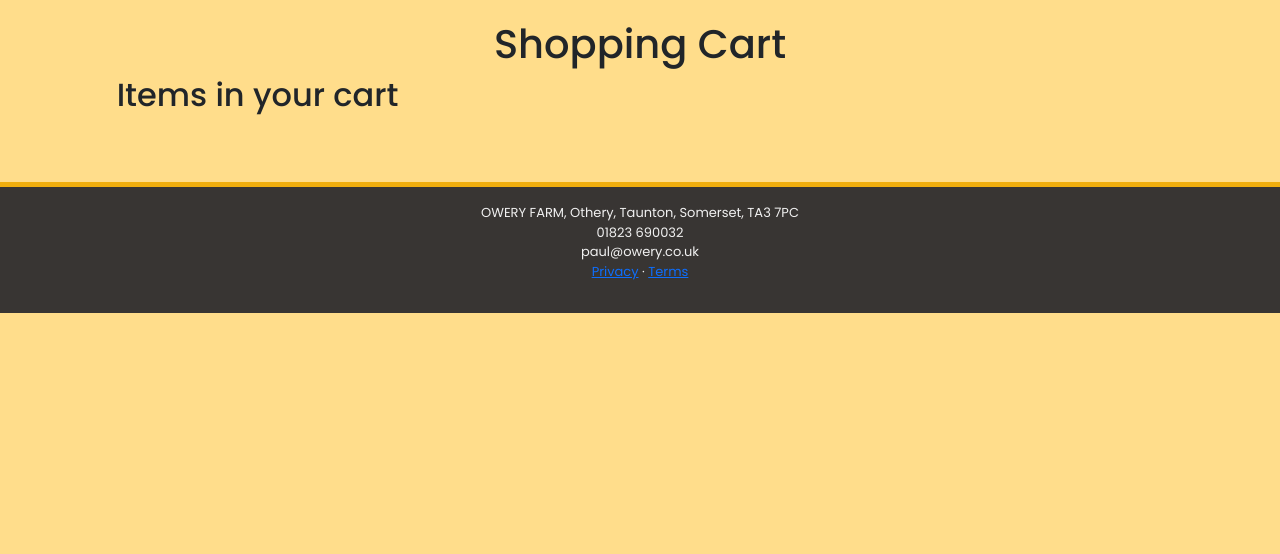
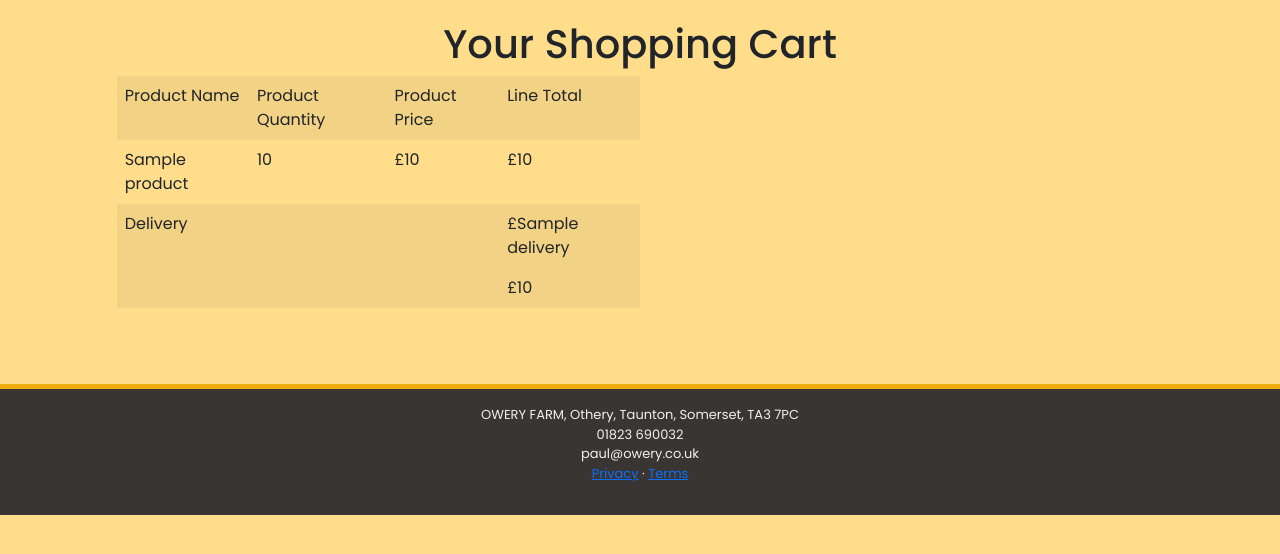
Before and after one commit to PaulWheatcroft/owery-joinery, a Django app: template cart/templates/cart/cart.html in a window 1280 px wide. Shown: the part 76-630 px from the top of the page. Run offline with Django 3.2, Linux system fonts and the light colour scheme; the template is opened without the code that fills it: most values are stand-ins (such as "Sample title", 1, 10 or a date in 2020); some libraries are stand-ins or nearby versions.

Commit message:
Added shopping cart contents table to cart.html

```diff
--- a/cart/templates/cart/cart.html
+++ b/cart/templates/cart/cart.html
@@ -5,17 +5,44 @@
 <div class="container-fluid">
     <div class="row my-row">
         <div class="col-12 col-md-10 offset-md-1">
-            <h1>Shopping Cart</h1>
+            <h1>Your Shopping Cart</h1>
             <div class="row">
-                <div class="col">
-                    <h2>Items in your cart</h2>
-                </div>
             </div>
             <div class="row">
-                <div class="col">
+                <div class="col-12 col-lg-6">
                     {% if cart_items %}
-                    <div class="table-responsive rounded">
-
+                    <div>
+                        <table class="table table-striped table-borderless">
+                            <tbody>
+                            <tr>
+                            <td>Product Name</td>
+                            <td>Product Quantity</td>
+                            <td>Product Price</td>
+                            <td>Line Total</td>
+                            </tr>
+                            {% for item in cart_items %}
+                            <tr>
+                            <td>{{ item.product.name }}</td>
+                            <td>{{ item.quantity }}</td>
+                            <td>£{{ item.product.price }}</td>
+                            <td>£{{ item.line_total }}</td>
+                            </tr>
+                            {% endfor %}
+                            <tr>
+                                <td>Delivery</td>
+                                <td></td>
+                                <td></td>
+                                <td>£{{ delivery }}</td>
+                                </tr>
+                            </tbody>
+                            <tr>
+                                <td></td>
+                                <td></td>
+                                <td></td>
+                                <td>£{{ grand_total }}</td>
+                                </tr>
+                            </tbody>
+                            </table>
                     </div>
                     {% else %}
                     <p>Your cart is empty</p>
--- a/cart/views.py
+++ b/cart/views.py
@@ -20,5 +20,4 @@ def add_to_cart(request, product_id):
         cart[product_id] = quantity
 
     request.session['cart'] = cart
-    print(cart)
     return redirect(redirect_url)
```
Also changed, not shown: cart/contexts.py (+19 -1 lines).
